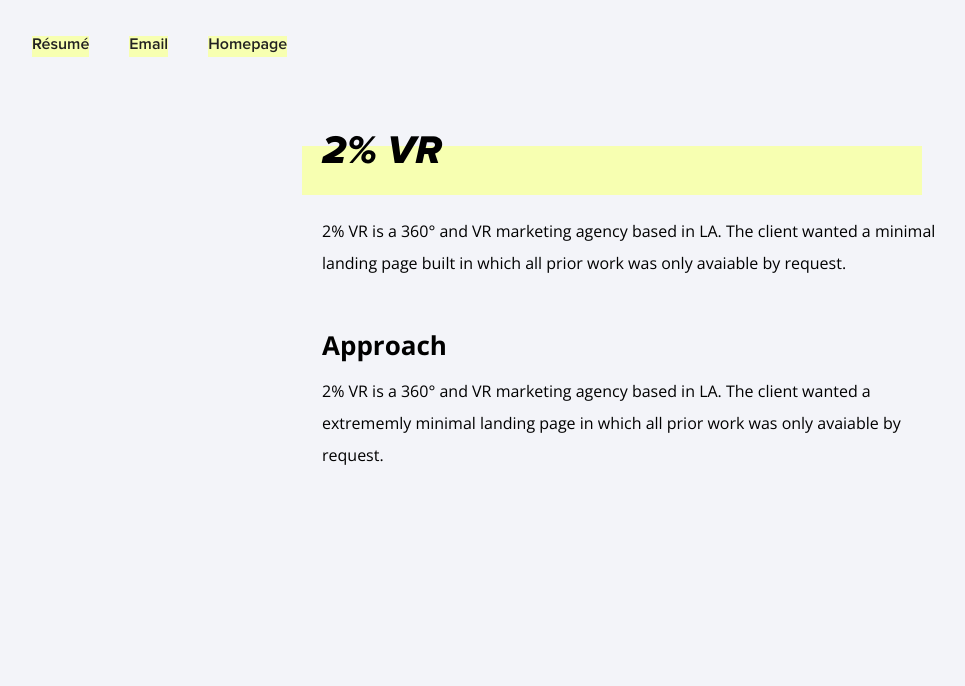
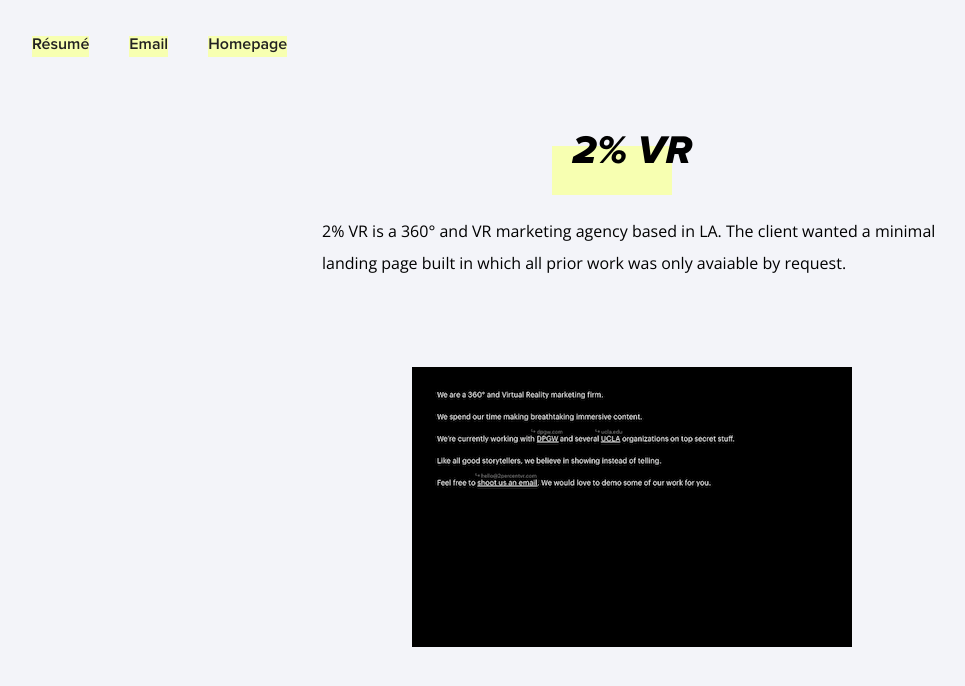
Before and after one commit to corbinmuraro/corbinmuraro.com, a Jekyll site: the page built from _posts/2017-01-17-2percent.md, in a window 1280 px wide. Shown: the top 686 px of the page, without its empty margins (8-973 px from the left). Built offline with Jekyll 4.4.1, drawn with Linux system fonts in a browser that asks for light colours; nearby versions of some CDN libraries.

Commit message:
Hide incomplete blog posts; fix cousteau image on landing page; update resume

```diff
--- a/_posts/2017-01-17-2percent.md
+++ b/_posts/2017-01-17-2percent.md
@@ -7,6 +7,6 @@
 
 2% VR is a 360° and VR marketing agency based in LA. The client wanted a minimal landing page built in which all prior work was only avaiable by request.
 
-## Approach
+<br>
 
-2% VR is a 360° and VR marketing agency based in LA. The client wanted a extrememly minimal landing page in which all prior work was only avaiable by request.
+[![2% VR](images/2percent.png){:class="centered-image"}](http://corbinmuraro.com/2percentvr)
--- a/css/post.css
+++ b/css/post.css
@@ -109,6 +109,8 @@
 	position: relative;
 	font-family: ProximaNovaExtraboldItalic;
 	font-size: 40px;
+	display: table;
+	width: auto;
 }
 
 h1:after {
@@ -188,6 +190,12 @@
 	box-shadow: 0 5px 10px 0 rgba(0,0,0,0.05);
 }
 
+.centered-image {
+	display: block;
+    margin: 0 auto;
+}
+
+
 
 
 @keyframes fadein {
```
Also changed, not shown: _posts/2017-01-18-sqs.md (+1 -2 lines), _posts/2017-02-01-cousteau.md (added, +8 -0 lines), index.html (+6 -6 lines), images/cousteau.png (added), 1 other file.
